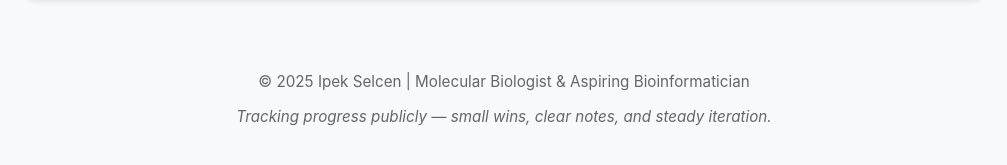
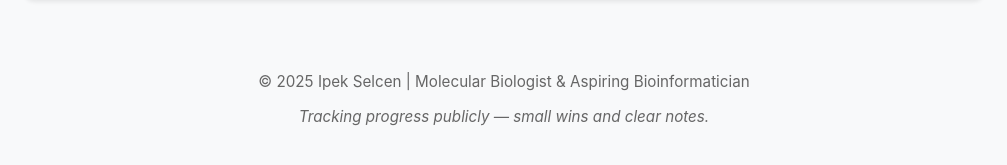
Before and after one commit to ipekselcen/ipekselcen.github.io, a Jekyll site: the page built from index.html, in a window 1280 px wide and 900 px high, scrolled down 3505 px. Shown: the part 711-876 px from the top of the window, without its empty margins (136-1143 px from the left). Built offline with Jekyll 4.4.1, drawn with Linux system fonts in a browser that asks for light colours.

Commit message:
Update index.html

```diff
--- a/index.html
+++ b/index.html
@@ -497,7 +497,7 @@ permalink: /
 
         <footer>
             <p>© 2025 Ipek Selcen | Molecular Biologist & Aspiring Bioinformatician</p>
-            <p style="margin-top: 10px; font-style: italic;">Tracking progress publicly — small wins, clear notes, and steady iteration.</p>
+            <p style="margin-top: 10px; font-style: italic;">Tracking progress publicly — small wins and clear notes.</p>
         </footer>
     </div>
 </body>
```
